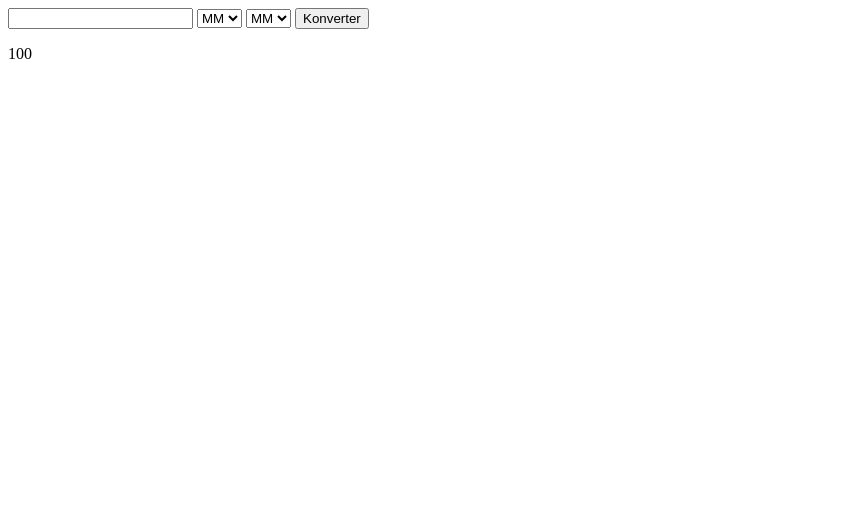
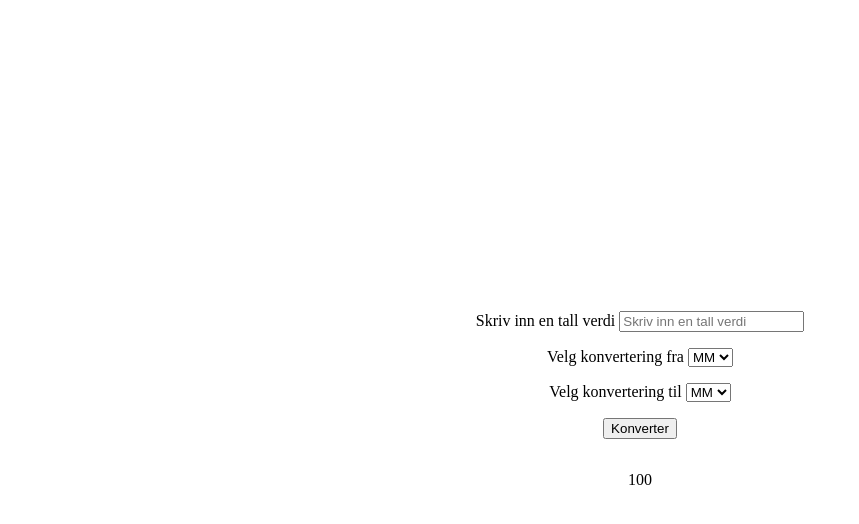
Before and after one commit to Chonkz90/Form, a website: page index.html in a window 1280 px wide. Shown: the whole page, without its empty margins (0-859 px from the left). Drawn offline with Linux system fonts and the light colour scheme.

Commit message:
pre-save

```diff
--- a/index.html
+++ b/index.html
@@ -17,10 +17,12 @@
  -->
  <form action="" class="form">
    <label for="">
-     <input type="text" name="" id="">
+    Skriv inn en tall verdi
+     <input type="text" name="unitInput" id="unitInput" placeholder="Skriv inn en tall verdi">
    </label>
 
    <label for="unitFrom">
+    Velg konvertering fra
      <select name="unitFrom" id="unitFrom">
        <option value="MM">MM</option>
        <option value="CM">CM</option>
@@ -30,6 +32,7 @@
    </label>
 
    <label for="unitTo">
+    Velg konvertering til
     <select name="unitTo" id="unitTo">
       <option value="MM">MM</option>
       <option value="CM">CM</option>
@@ -38,9 +41,9 @@
     </select>
   </label>
 
-<button> Konverter </button>
+<button id="convertButton"> Konverter </button>
 
-  <p>100</p>
+  <p id="displayResult">100</p>
  </form>
   </body>
 </html>
--- a/script.js
+++ b/script.js
@@ -0,0 +1,17 @@
+/*
+-Hente knappen og sette opp en hendelse
+-Hente inout verdi fra nettsiden
+-Hente valg verdi
+-Gjøre utregning
+-Hente resultat paragraf og vise utregning
+*/
+
+function unitConverter (event) {
+    event.preventDefault()
+
+console.log("Virker du?")
+}
+
+const convertButton = document.querySelector("#convertButton");
+
+convertButton.addEventListener("click", unitConverter);
--- a/styles.css
+++ b/styles.css
@@ -0,0 +1,17 @@
+body{
+height : 100vh;
+
+display: flex;
+justify-content: center;
+align-items: center;
+
+}
+
+.form {
+display: flex;
+flex-direction: column;
+justify-content: center;
+align-items: center;
+gap: 16px;
+
+}
```
Also changed, not shown: 1 other file.
